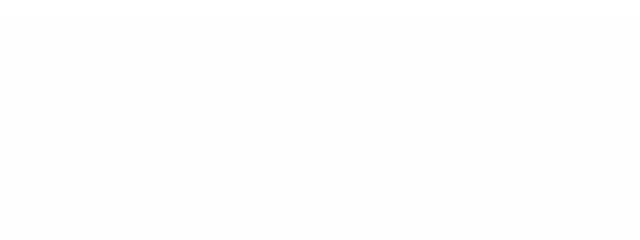
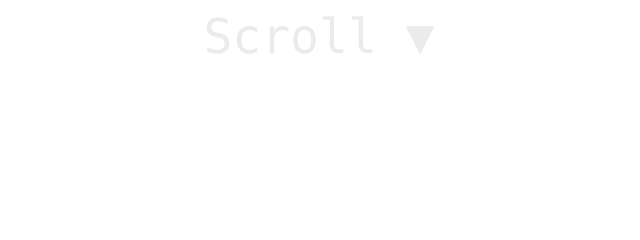
Before and after one commit to jspaniac/Personal-Website, a website: page pages/index.html in a window 1280 px wide. Shown: the top 240 px of the page, 321-961 px from the left. Drawn offline with Linux system fonts and the light colour scheme; files that its build step writes are made by us from their sources; files whose address does not match are found by name.

Commit message:
minor changes

```diff
--- a/pages/index.html
+++ b/pages/index.html
@@ -11,13 +11,14 @@
 
 <body>
   <div id="anim">
+	<div id="instruction">Scroll ▼</div>
 	<canvas id="animation"></canvas>
     <script src="scripts/scroll.js"></script>
   </div>
 
   <div class="fixed" id="content">
     <div id="image-background">
-		<img src="/images/picture.JPG">
+		<img src="/images/picture-2.JPG">
 	</div>
 
 	<table>
--- a/public/scripts/scroll.js
+++ b/public/scripts/scroll.js
@@ -53,7 +53,7 @@ window.addEventListener('scroll', () => {
 
   if (frameIndex == frameCount - 1) {
 	canvas.style.position = 'relative';
-	canvas.style.top = '80%';
+	canvas.style.top = '78%';
   } else {
 	canvas.style.position = 'fixed';
 	canvas.style.top = '50%';
--- a/public/styles/style.css
+++ b/public/styles/style.css
@@ -13,6 +13,15 @@ html {
 	height: 300vh;
 }
 
+#instruction {
+	color: rgb(235, 235, 235);
+	text-align: center;
+	font-size: xxx-large;
+	width: 100%;
+	font-family: "Lucida Console", "Courier New", monospace;
+	font-stretch: expanded;
+}
+
 #background {
 	height: 100vh;
 	background-color: white;
@@ -22,7 +31,7 @@ canvas {
 	position: fixed;
 	left: 50%;
 	top: 50%;
-	max-height: 100vh;
+	max-height: 80vh;
 	max-width: 100vw;
 	transform: translate(-50%, -50%);
 }
```
Also changed, not shown: public/images/picture-2.JPG (added).
